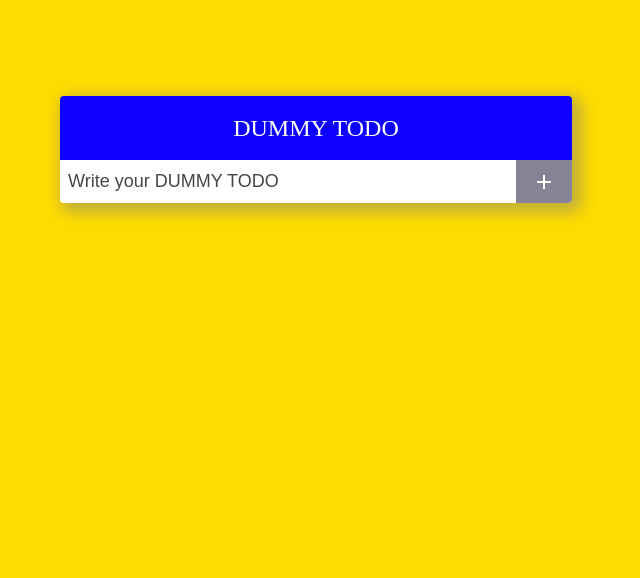
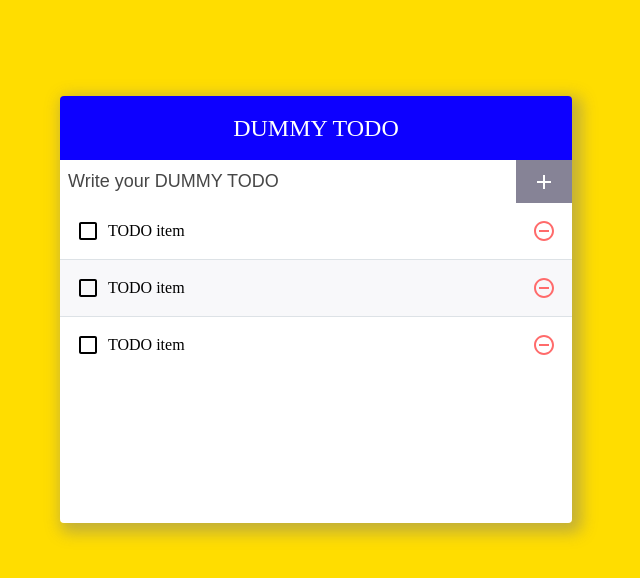
Before and after one commit to ynawhocodes/React-performance-optimization-test, a React (Create React App) app: page / in a window 1280 px wide. Shown: the top 578 px of the page, without its empty margins (324-964 px from the left). Built offline with nearby package versions, Linux system fonts and the light colour scheme.

Commit message:
feat: create TodoList, TodoListItem components

```diff
--- a/src/App.js
+++ b/src/App.js
@@ -1,9 +1,11 @@
 import TodoTemplate from './components/TodoTemplate';
 import TodoInsert from './components/TodoInsert';
+import TodoList from './components/TodoList';
 function App() {
   return (
     <TodoTemplate>
       <TodoInsert />
+      <TodoList />
     </TodoTemplate>
   );
 }
--- /dev/null
+++ b/src/components/TodoList.js
@@ -0,0 +1,15 @@
+import React from 'react';
+import TodoListItem from './TodoListItem';
+import './TodoList.scss';
+
+const TodoList = () => {
+  return (
+    <div className="TodoList">
+      <TodoListItem />
+      <TodoListItem />
+      <TodoListItem />
+    </div>
+  );
+};
+
+export default TodoList;
--- /dev/null
+++ b/src/components/TodoList.scss
@@ -0,0 +1,5 @@
+.TodoList {
+  min-height: 320px;
+  align-items: center;
+  overflow-y: auto;
+}
--- /dev/null
+++ b/src/components/TodoListItem.js
@@ -0,0 +1,23 @@
+import React from 'react';
+import {
+  MdCheckBoxOutlineBlank,
+  MdCheckBox,
+  MdRemoveCircleOutline,
+} from 'react-icons/md';
+import './TodoListItem.scss';
+
+const TodoListItem = () => {
+  return (
+    <div className="TodoListItem">
+      <div className="checkbox">
+        <MdCheckBoxOutlineBlank />
+        <div className="text">TODO item</div>
+      </div>
+      <div className="remove">
+        <MdRemoveCircleOutline />
+      </div>
+    </div>
+  );
+};
+
+export default TodoListItem;
--- /dev/null
+++ b/src/components/TodoListItem.scss
@@ -0,0 +1,44 @@
+.TodoListItem {
+  padding: 1rem;
+  display: flex;
+  align-items: center;
+  &:nth-child(even) {
+    background: #f8f8fa;
+  }
+  .checkbox {
+    cursor: pointer;
+    flex: 1;
+    display: flex;
+    align-items: center;
+    svg {
+      font-size: 1.5rem;
+    }
+    .text {
+      margin-left: 0.5rem;
+      flex: 1;
+    }
+    &.checked {
+      svg {
+        color: #22b8cf;
+      }
+      .text {
+        color: #adb5bd;
+        text-decoration: line-through;
+      }
+    }
+  }
+  .remove {
+    display: flex;
+    align-items: center;
+    font-size: 1.5rem;
+    color: #ff6b6b;
+    cursor: pointer;
+    &:hover {
+      color: #ff8787;
+    }
+  }
+
+  & + & {
+    border-top: 1px solid #dde2e6;
+  }
+}
```
